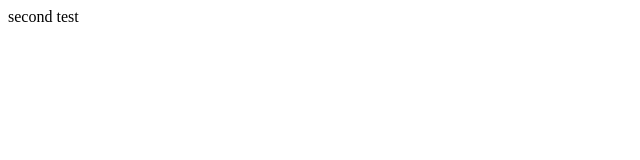
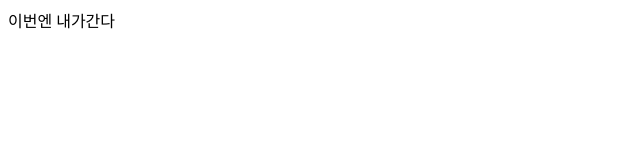
Before and after one commit to Probrain2023/cnu-club-community-FE, a React (Create React App) app: page / in a window 1280 px wide. Shown: the top 160 px of the page, without its empty margins (0-640 px from the left). Built offline with nearby package versions, Linux system fonts and the light colour scheme.

Commit message:
내가간다

```diff
--- a/src/App.js
+++ b/src/App.js
@@ -1,6 +1,6 @@
 function App() {
   return (
-    <div>second test</div>
+    <div>이번엔 내가간다</div>
   );
 }
 
```
